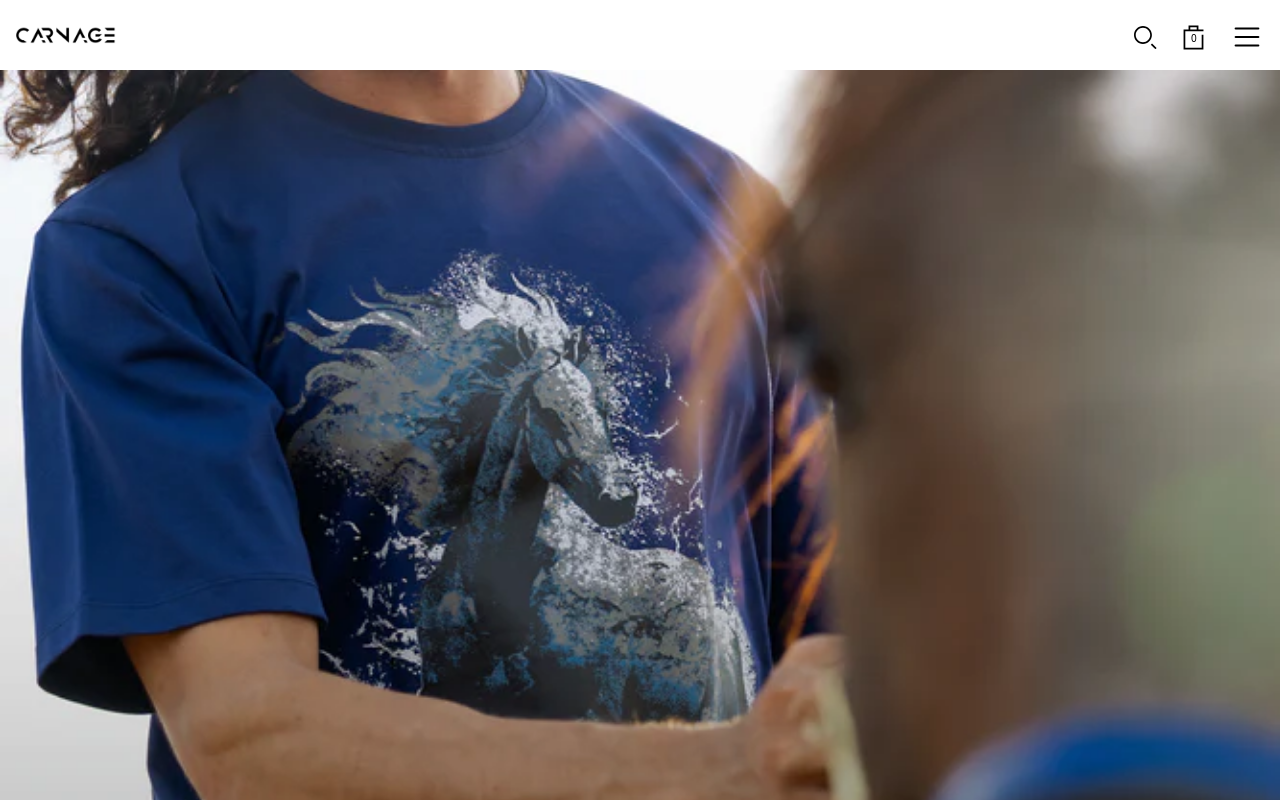
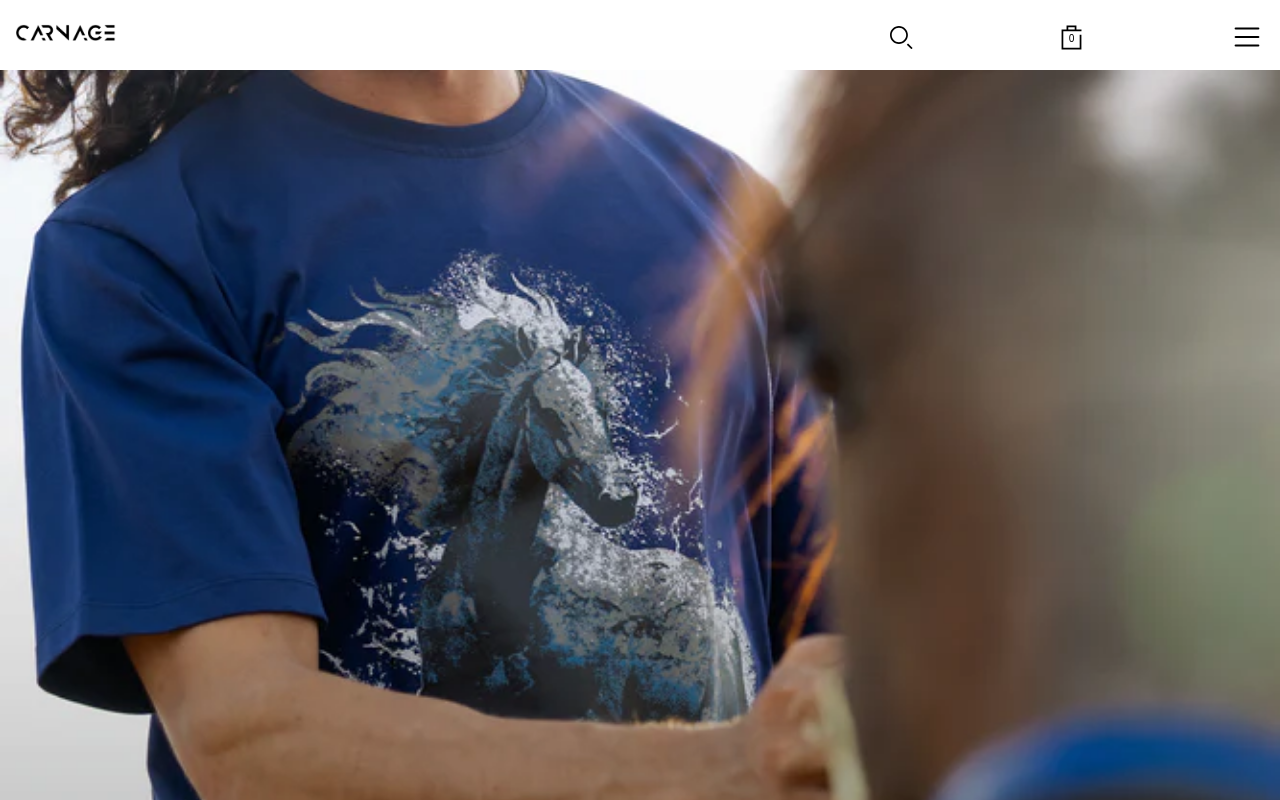
Before and after one commit to binojmadhuranga/youyube-practice, a React (Vite) app: page / in a window 1280 px wide. Shown: the top 800 px of the page. Built offline with nearby package versions, Linux system fonts and the light colour scheme.

Commit message:
Add CardSlider component and update Navbar layout

```diff
--- a/src/App.jsx
+++ b/src/App.jsx
@@ -1,12 +1,14 @@
 import React from 'react'
 import Navbar from './Components/Navbar.jsx'
 import Hero from './Components/Hero.jsx'
+import CardSlider from './Components/CardSlider.jsx'
 
 function App() {
   return (
     <div>
       <Navbar />
       <Hero />
+      <CardSlider />
     </div>
   )
 }
--- /dev/null
+++ b/src/Components/CardSlider.jsx
@@ -0,0 +1,11 @@
+import React from 'react'
+
+export default function CardSlider() {
+  return (
+    <div className='bg-black-700 fixed w-full top-0 h-screen z-1'>
+
+
+
+    </div>
+  )
+}
--- a/src/Components/Navbar.jsx
+++ b/src/Components/Navbar.jsx
@@ -7,13 +7,13 @@ import { SearchIcon } from './Searchicon';
 
 function Navbar() {
     return (
-        <div className="px-4 mt-5 flex justify-between">
+        <div className="px-4 mt-5 flex justify-between w-[100vw]">
             <img
                 src={Logo}
                 alt="Logo"
-                className="w-[100px] h-[30px] cursor-pointer object-contain"
+                className="w-[100px] h-[10%] cursor-pointer object-contain"
             />
-            <div className="flex items-center space-x-6">
+            <div className="flex items-center space-x-6 w-[30%] justify-between">
                 <SearchIcon />
                 <CartIcon />
                 <BurgerIcon />
```
